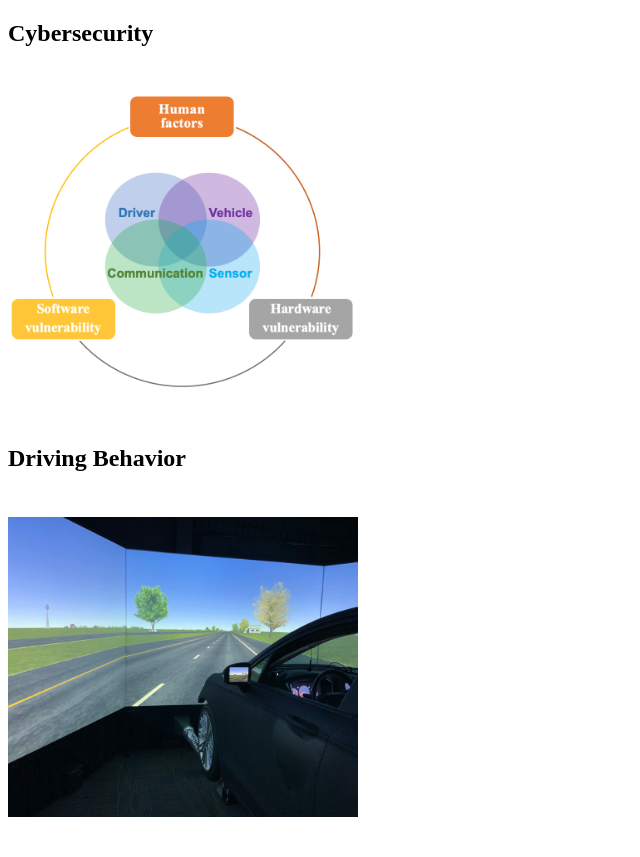
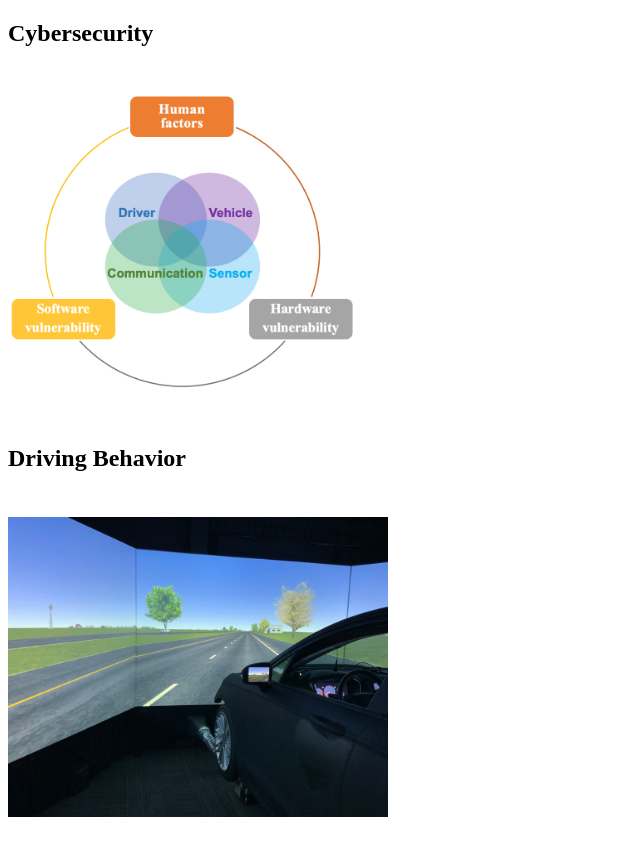
Before and after one commit to YangjiaoChen/YangjiaoChen.github.io, a Jekyll site: the page built from research.html, in a window 1280 px wide. Shown: the part 108-965 px from the top of the page, without its empty margins (0-640 px from the left). Built offline with Jekyll 4.4.1, drawn with Linux system fonts in a browser that asks for light colours; grey boxes are pictures that could not be loaded.

Commit message:
Update research.html

```diff
--- a/research.html
+++ b/research.html
@@ -87,11 +87,11 @@ title: "Yangjiao Chen:research"
    <h2> <b> Driving Behavior </b> </h2>
    <div class="row">
      <div class="col-sm-5">
-    <img src="imgs/driving_simulator.jpg"  width="350"
+    <img src="imgs/driving_simulator.jpg"  width="380"
          height="300" style="margin-top: 25px; margin-bottom: 15px" >
      </div>
   <div class="col-sm-5">
-    <iframe src="https://www.youtube.com/embed/_yxZ7tuHibU"  width="350"
+    <iframe src="https://www.youtube.com/embed/_yxZ7tuHibU"  width="380"
          height="300" frameborder="0" allowfullscreen style="margin-top: 25px; margin-bottom: 15px">  </iframe>
   </div>
 	</div>
@@ -99,8 +99,9 @@ title: "Yangjiao Chen:research"
 <h2> News </h2>
 <li>April, 2024: ACT lab got heavy coverage in the 2-minute TV article by Fox News 5 Atlanta (WAGA): <a href="https://www.fox5atlanta.com/news/driverless-cars-tested-on-atlanta-streets-as-georgia-tech-researches-technology" target="_blank"> Driverless cars tested on Atlanta streets as Georgia Tech researches technology
   </a> </li>
+<br />
 <div class="row">
-	<div class="col-sm-12">
+	<div class="col-sm-10">
 		<iframe width="560" height="315" src="https://www.youtube.com/embed/9atwaJjTciE?si=lvqR4KC5T6gl32Lg"
 			title="YouTube video player" frameborder="0" allow="accelerometer; autoplay; clipboard-write; encrypted-media; gyroscope; picture-in-picture; web-share" referrerpolicy="strict-origin-when-cross-origin" allowfullscreen>
 
```
